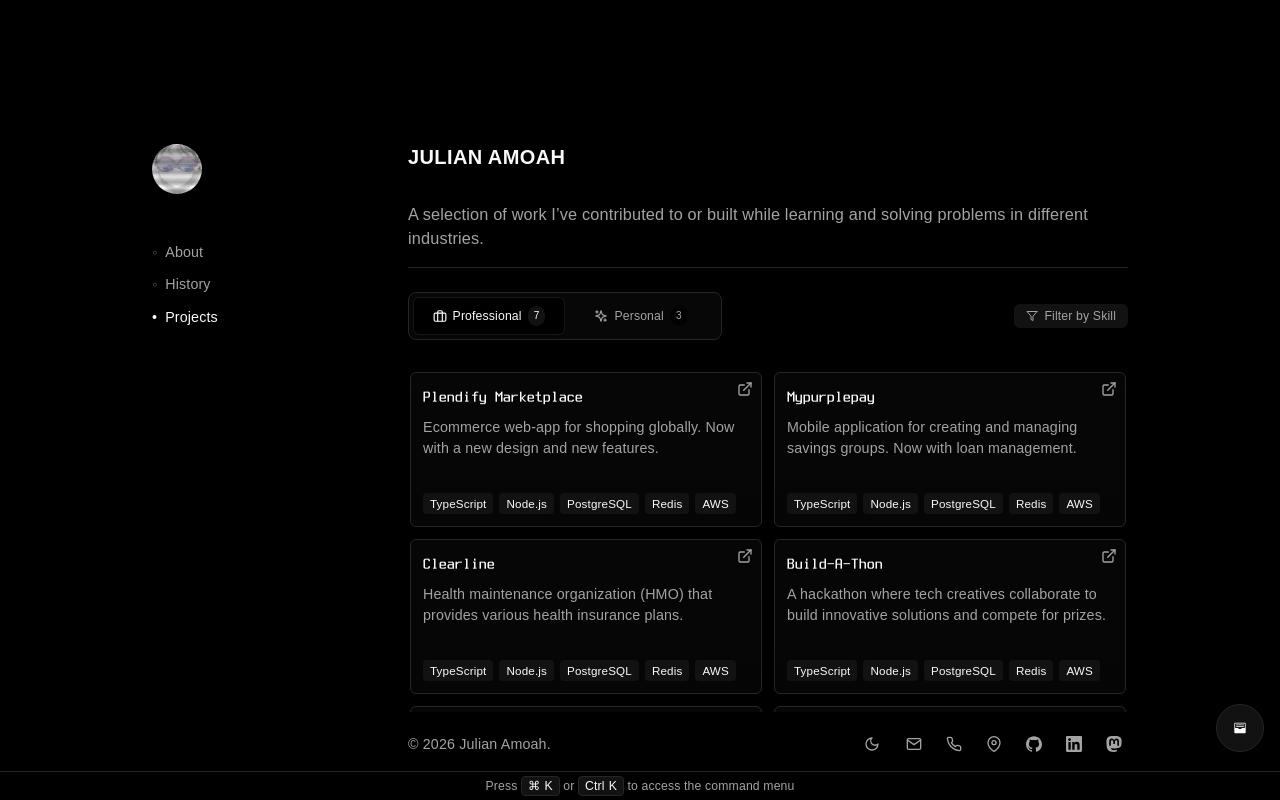
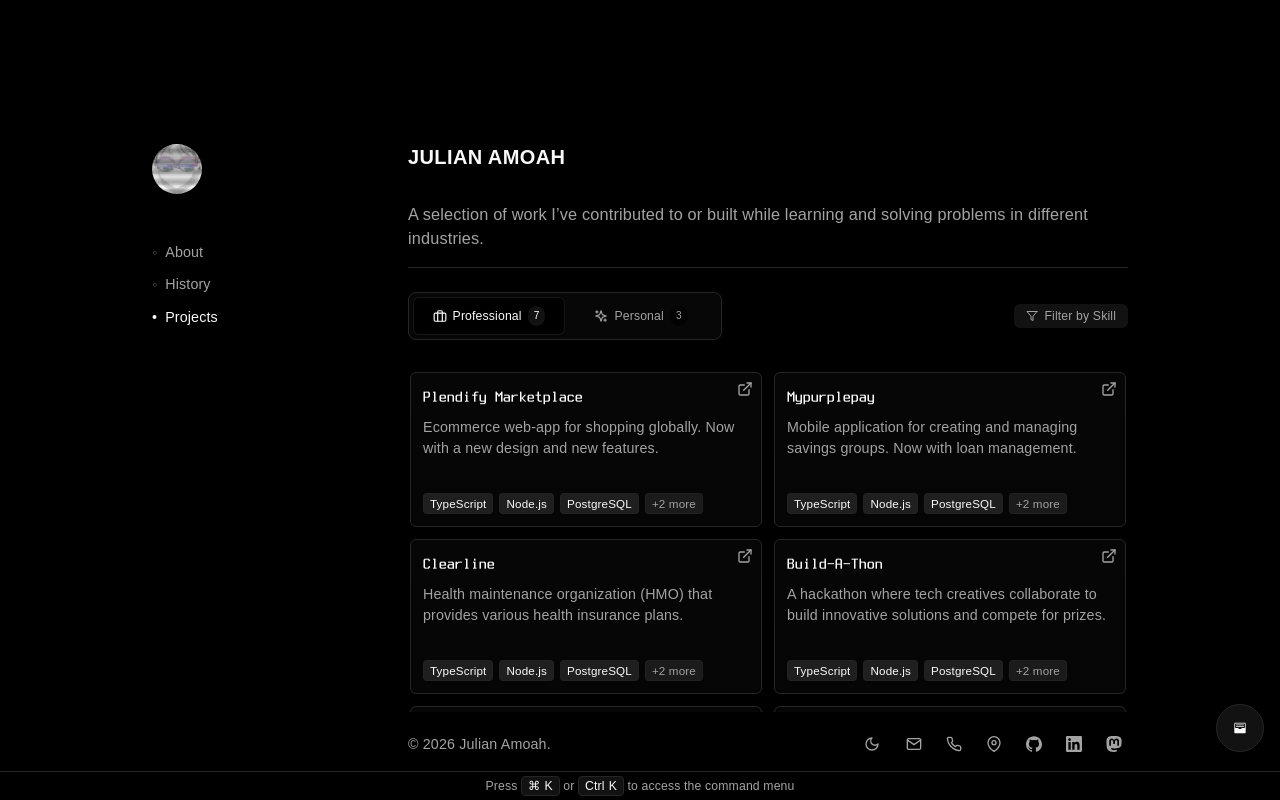
Before and after one commit to EnJulian/portfolio, a Next.js app: page /projects in a window 1280 px wide. Built offline with nearby package versions, Linux system fonts and the light colour scheme; a web font is replaced by a local one.

Commit message:
Implement skill visibility toggle in ProjectCard; limit displayed tech stack to three items when collapsed and add button for hidden tech count in SkillChip component.

```diff
--- a/src/components/project-card.tsx
+++ b/src/components/project-card.tsx
@@ -34,6 +34,8 @@ interface ProjectCardProps {
   onToggleTech: (tech: string) => void;
 }
 
+const VISIBLE_SKILL_LIMIT = 3;
+
 export function ProjectCard({
   project,
   isExpanded,
@@ -50,6 +52,10 @@ export function ProjectCard({
     : hasGithubLink
       ? project.githubLink
       : "#";
+  const visibleTechs = isExpanded
+    ? project.techStack
+    : project.techStack.slice(0, VISIBLE_SKILL_LIMIT);
+  const hiddenTechCount = project.techStack.length - VISIBLE_SKILL_LIMIT;
 
   return (
     <div className="relative">
@@ -156,12 +162,12 @@ export function ProjectCard({
         </p>
 
         <div className="mt-auto flex flex-wrap gap-1.5">
-          {project.techStack.map((tech) => (
+          {visibleTechs.map((tech) => (
             <SkillChip
               key={tech}
               as={isMobile ? "span" : "button"}
               variant={
-                selectedTechs.includes(tech) ? "selected" : "interactive"
+                selectedTechs.includes(tech) ? "projectSelected" : "project"
               }
               className="text-[calc(0.75rem*0.97)] leading-[calc(1rem*0.97)]"
               onClick={(e) => {
@@ -175,6 +181,20 @@ export function ProjectCard({
               {tech}
             </SkillChip>
           ))}
+          {!isExpanded && hiddenTechCount > 0 && (
+            <SkillChip
+              as="button"
+              variant="projectOverflow"
+              className="text-[calc(0.75rem*0.97)] leading-[calc(1rem*0.97)]"
+              onClick={(e) => {
+                e.preventDefault();
+                e.stopPropagation();
+                onToggleExpand();
+              }}
+            >
+              +{hiddenTechCount} more
+            </SkillChip>
+          )}
         </div>
       </a>
     </div>
--- a/src/components/ui/skill-chip.tsx
+++ b/src/components/ui/skill-chip.tsx
@@ -12,6 +12,12 @@ const skillChipVariants = cva(
           "cursor-pointer border border-transparent bg-secondary px-1.5 py-0.5 text-secondary-foreground hover:border-border hover:bg-surface-muted hover:text-foreground",
         selected:
           "bg-surface-muted px-1.5 py-0.5 text-foreground",
+        project:
+          "cursor-pointer border border-border/70 bg-surface-muted px-1.5 py-0.5 font-medium text-foreground shadow-sm hover:border-foreground/20 hover:bg-surface-elevated hover:text-foreground",
+        projectSelected:
+          "border border-brand/50 bg-surface-elevated px-1.5 py-0.5 font-medium text-foreground shadow-sm",
+        projectOverflow:
+          "cursor-pointer border border-border/60 bg-surface-muted/90 px-1.5 py-0.5 text-muted-foreground hover:border-foreground/20 hover:bg-surface-elevated hover:text-foreground",
         filter:
           "inline-flex items-center bg-secondary px-2 py-0.5 text-foreground",
       },
```
Also changed, not shown: 1 other file (tests, documents, lock files or other folders).
